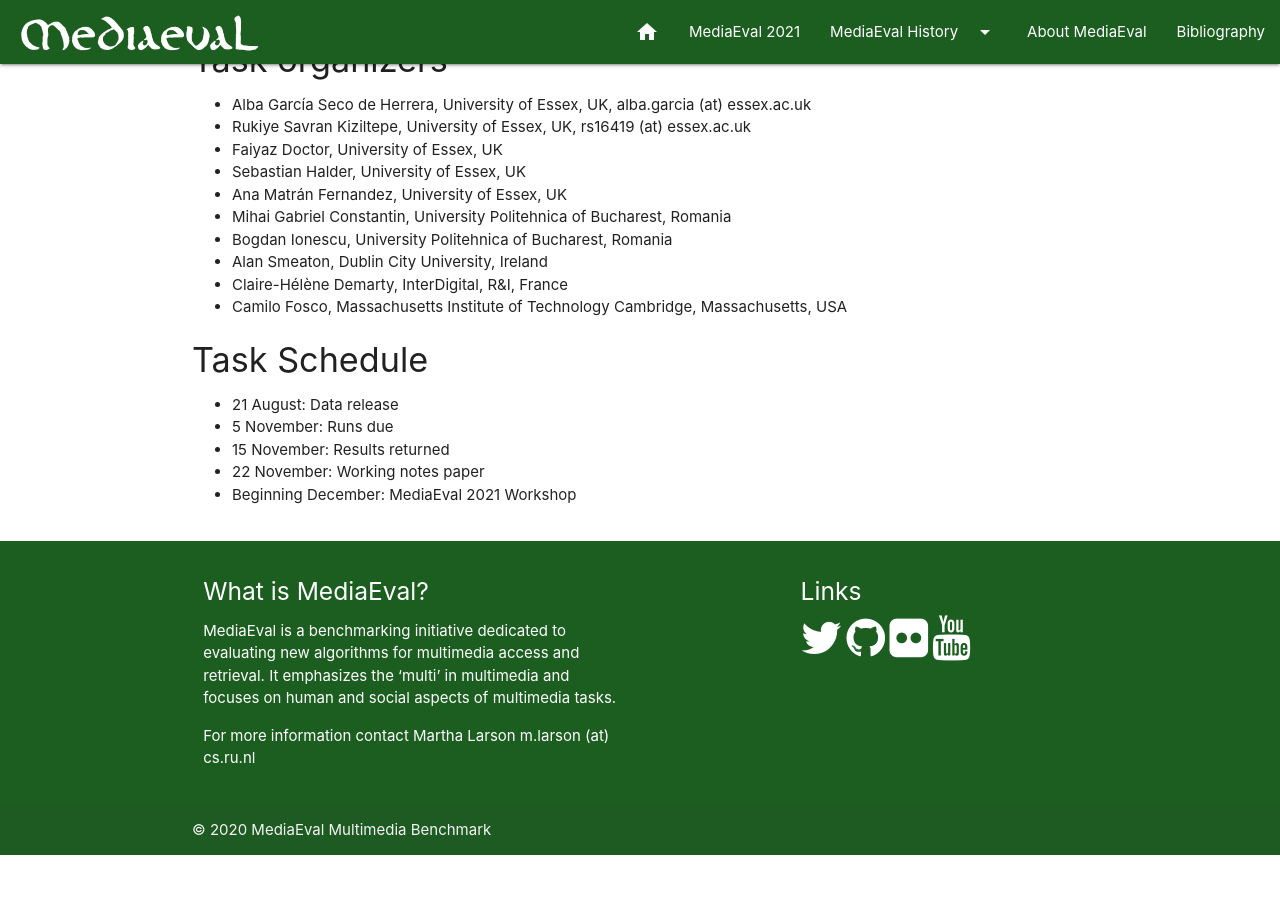
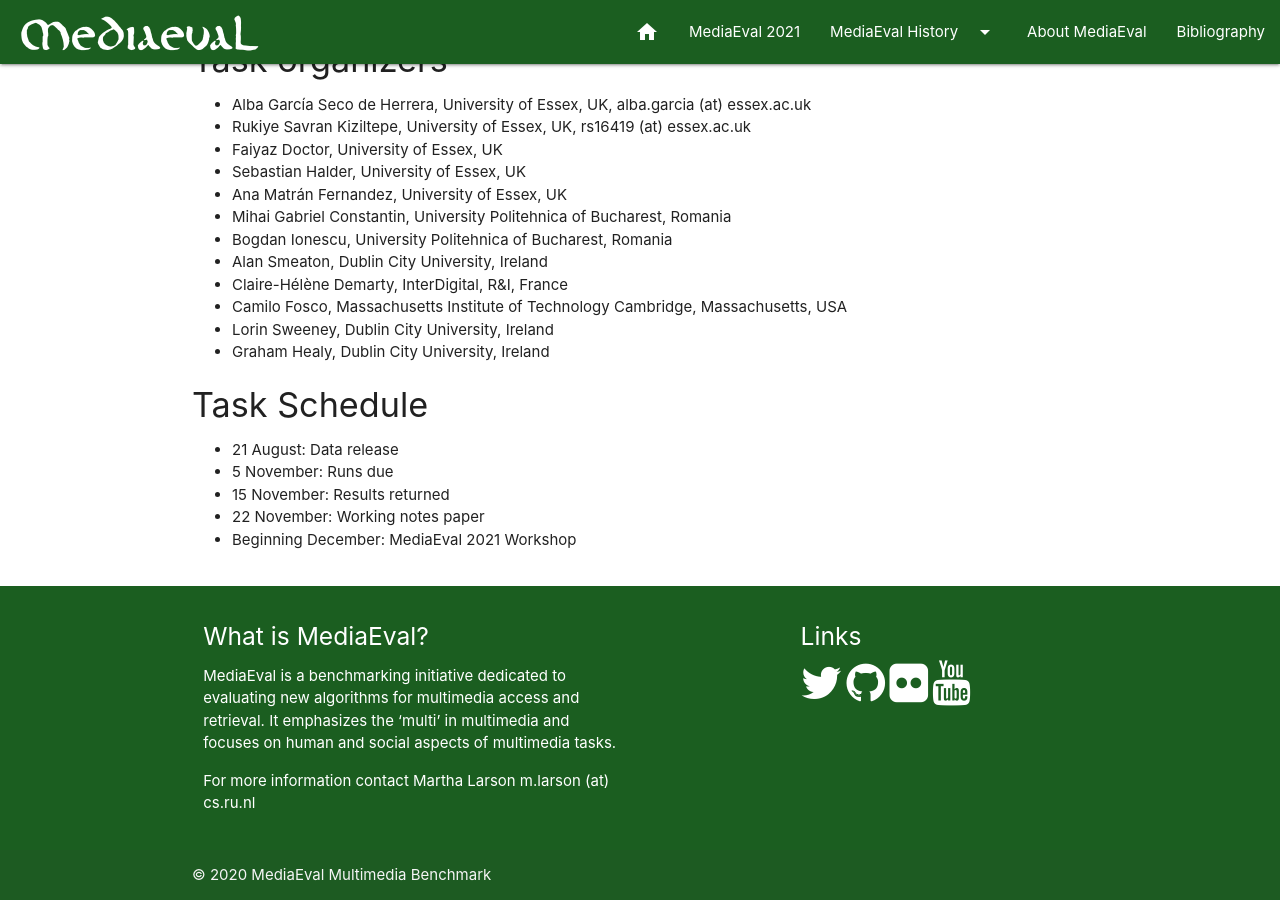
Before and after one commit to multimediaeval/multimediaeval.github.io, a Jekyll site: the page built from _editions/2021/tasks/memorability.md, in a window 1280 px wide and 900 px high, scrolled down 2242 px. Built offline with Jekyll 4.4.1, drawn with Linux system fonts in a browser that asks for light colours; before the commit the page ends 3097 px from its top, so only the background shows below that.

Commit message:
Update memorability.md
update on organizers

```diff
--- a/_editions/2021/tasks/memorability.md
+++ b/_editions/2021/tasks/memorability.md
@@ -71,6 +71,8 @@
 * Alan Smeaton, Dublin City University, Ireland
 * Claire-Hélène Demarty, InterDigital, R&I, France
 * Camilo Fosco, Massachusetts Institute of Technology Cambridge, Massachusetts, USA
+* Lorin Sweeney, Dublin City University, Ireland
+* Graham Healy, Dublin City University, Ireland
 
 #### Task Schedule
 * 21 August: Data release <!-- # Replace XX with your date. We suggest setting the date in June-July-->
```
